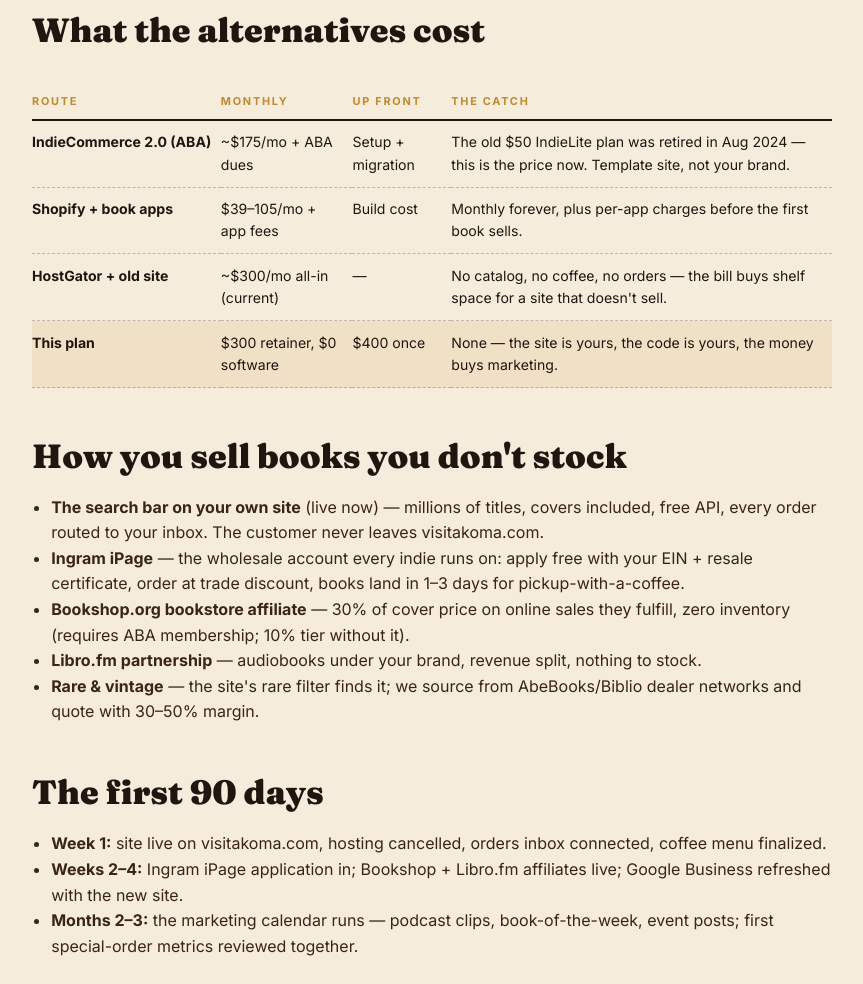
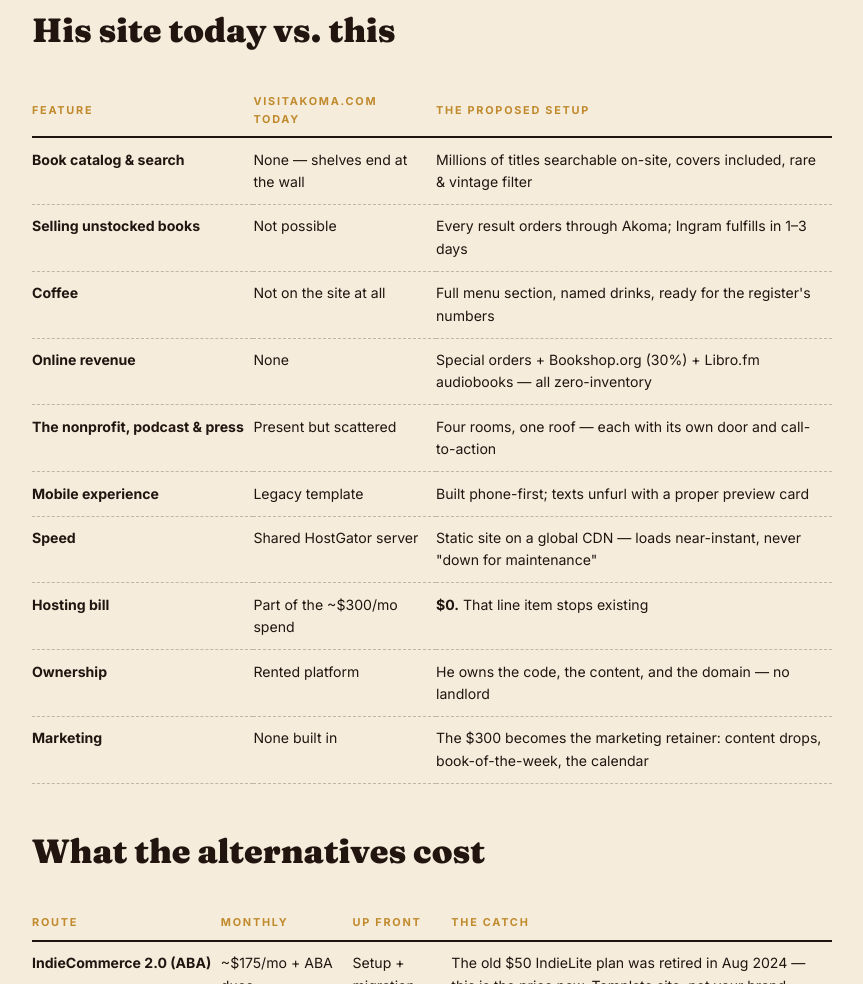
Before and after one commit to mcclusterishere/Akoma-Test, a plain HTML site: page pitch.html in a window 1280 px wide. Shown: the part 758-1742 px from the top of the page, without its empty margins (208-1071 px from the left). Drawn offline with Linux system fonts and the light colour scheme.

Commit message:
The before/after: his site today vs the proposed setup, feature by feature
Ten rows on the pitch page — catalog, unstocked sales, coffee, online
revenue, the four rooms, mobile, speed, the hosting line item, ownership,
and marketing. The old site's column reads like a bill; the new column
reads like a machine.

```diff
--- a/pitch.html
+++ b/pitch.html
@@ -50,6 +50,23 @@
       <div><b>$0/mo</b><span>Hosting &amp; software. GitHub Pages serves the site free; the catalog API is free. The HostGator bill ends.</span></div>
     </div>
 
+    <h2>His site today vs. this</h2>
+    <div class="tablewrap">
+    <table class="ptable">
+      <tr><th>Feature</th><th>visitakoma.com today</th><th>The proposed setup</th></tr>
+      <tr><td>Book catalog &amp; search</td><td>None — shelves end at the wall</td><td>Millions of titles searchable on-site, covers included, rare &amp; vintage filter</td></tr>
+      <tr><td>Selling unstocked books</td><td>Not possible</td><td>Every result orders through Akoma; Ingram fulfills in 1–3 days</td></tr>
+      <tr><td>Coffee</td><td>Not on the site at all</td><td>Full menu section, named drinks, ready for the register's numbers</td></tr>
+      <tr><td>Online revenue</td><td>None</td><td>Special orders + Bookshop.org (30%) + Libro.fm audiobooks — all zero-inventory</td></tr>
+      <tr><td>The nonprofit, podcast &amp; press</td><td>Present but scattered</td><td>Four rooms, one roof — each with its own door and call-to-action</td></tr>
+      <tr><td>Mobile experience</td><td>Legacy template</td><td>Built phone-first; texts unfurl with a proper preview card</td></tr>
+      <tr><td>Speed</td><td>Shared HostGator server</td><td>Static site on a global CDN — loads near-instant, never "down for maintenance"</td></tr>
+      <tr><td>Hosting bill</td><td>Part of the ~$300/mo spend</td><td><strong>$0.</strong> That line item stops existing</td></tr>
+      <tr><td>Ownership</td><td>Rented platform</td><td>He owns the code, the content, and the domain — no landlord</td></tr>
+      <tr><td>Marketing</td><td>None built in</td><td>The $300 becomes the marketing retainer: content drops, book-of-the-week, the calendar</td></tr>
+    </table>
+    </div>
+
     <h2>What the alternatives cost</h2>
     <div class="tablewrap">
     <table class="ptable">
```
